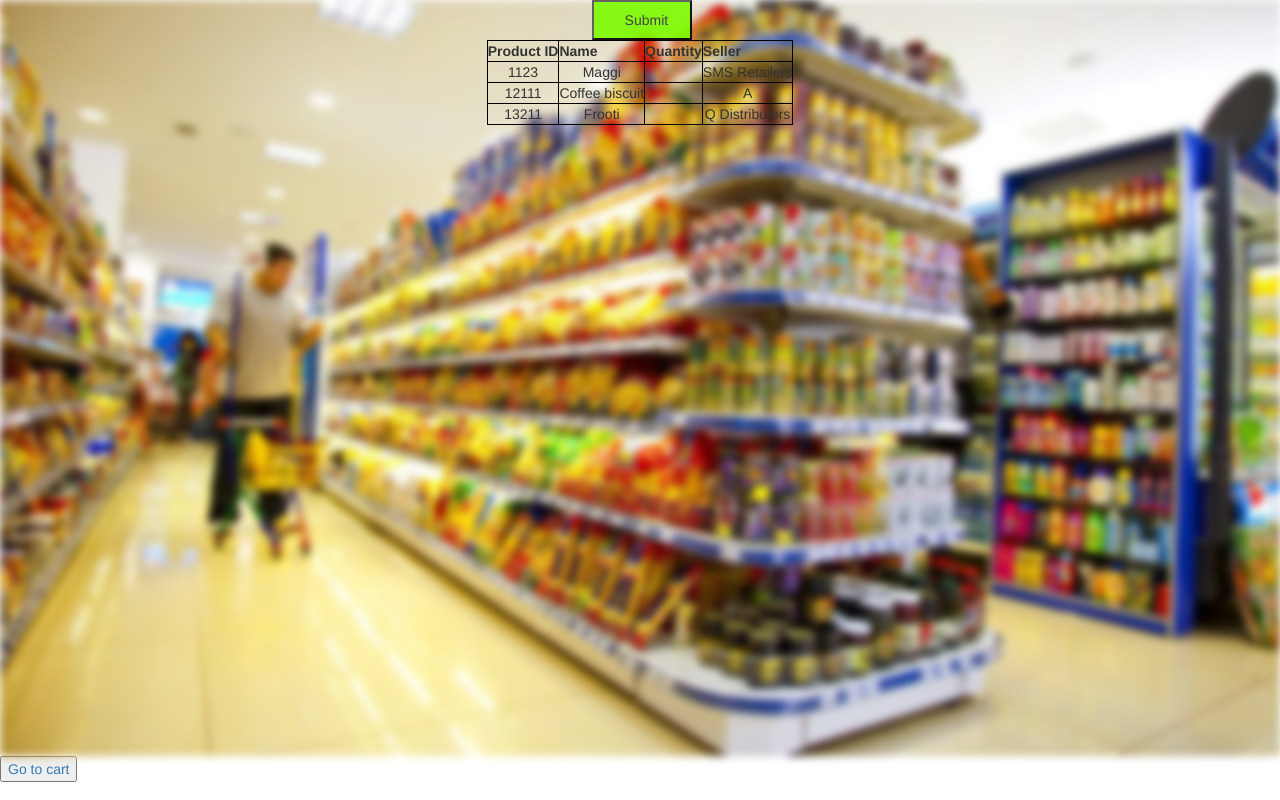
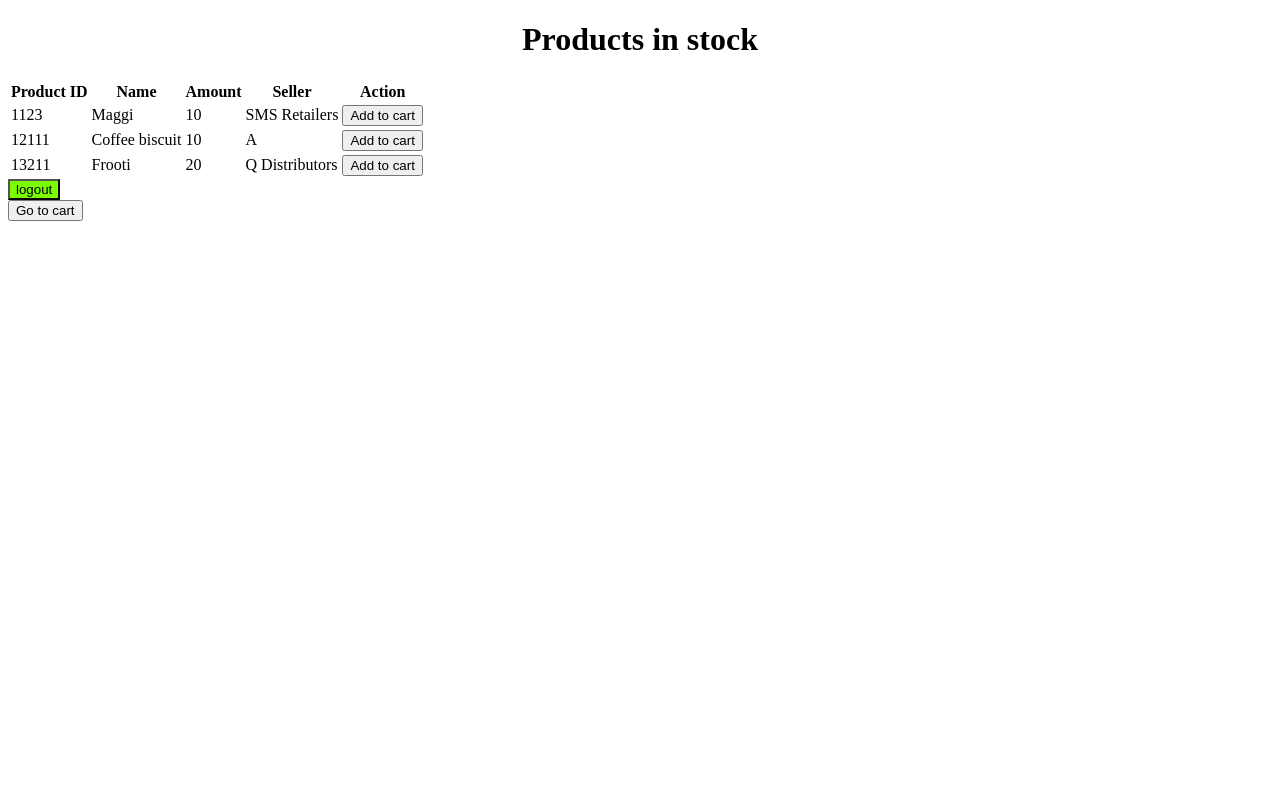
Before and after one commit to kumarsreenivas051/Grocery-Database-Management-System, a PHP site: page /home.php in a window 1280 px wide. Run offline with PHP 8.4, Linux system fonts and the light colour scheme; data comes from the database, SQL or seed files in the repository; data that the repository does not hold is empty.

Commit message:
Add files via upload

```diff
--- a/userPortal.php
+++ b/userPortal.php
@@ -1,12 +1,7 @@
 <html>
 <head>
-    <meta http-equiv="cache-control" content="no-cache,no-store,must-revalidate">
-    <meta http-equiv="pragma" content="no-cache">
-    <meta http-equiv="expires" content="0">
-    <link rel="stylesheet" type="text/css" href="design1.css">
-    <link rel="stylesheet" href="https://maxcdn.bootstrapcdn.com/bootstrap/3.3.1/css/bootstrap.min.css">
-
     <link rel="shortcut icon" href="download.png" type="image/png" sizes="16*16">
+    <link rel="stylesheet" type="text/css" href="style.css">
     <title>
         User portal
     </title>
@@ -14,34 +9,72 @@
 </head>
 
 <body>
-<div class="background">
-    <img src="cover.jpg">
-</div>
-<div class="foreground">
 
-
-                <form action="index.php" method="post">&emsp;&emsp;&emsp;&emsp;&emsp;&emsp;&emsp;&emsp;&emsp;&emsp;&emsp;&emsp;&emsp;&emsp;&emsp;&emsp;&emsp;&emsp;&emsp;&emsp;&emsp;&emsp;&emsp;&emsp;&emsp;&emsp;&emsp;&emsp;&emsp;&emsp;&emsp;&emsp;&emsp;&emsp;&emsp;&emsp;&emsp;&emsp;&emsp;&emsp;&emsp;&emsp;
-                    <input type="submit" name="ulogout" style="background:lawngreen ;" class="submit-btn">
-                </form>
-
-
-<?php
+<div id="container">
+    <div id="main">
+        <center><h1>Products in stock</h1></center>
+        <?php
 
 include('connection.php');
-
 $sql = "SELECT * FROM product;";
 $result = $con->query($sql);
-if ($result->num_rows > 0){
-    echo "<center>";
-echo "<table><tr><th>Product ID</th><th>Name</th><th>Quantity</th><th>Seller</th></tr>";
+if(isset($_GET['action']) && $_GET['action']=="add")
+{
+    $id = intval($_GET['id']);
+    if(isset($_SESSION['cart'][$id]))
+    {
+        $_SESSION['cart'][$id]['quantity']++;
+    }
+    else
+    {
+        $q = "select * from product where prodID='$id';";
+        $query = $con->query($q);
+        if(mysqli_num_rows($query)!=0)
+        {
+          $row_p = mysqli_fetch_array($query);
+          $_SESSION['cart'][$row_p['prodID']]=array(
+                  "quantity"=>1,"price"=>$row_p['amount']
+          );
+        }
+        else
+        {
+            $message = "This product id is invalid";
+        }
+    }
+}
+if ($result->num_rows > 0) {
 
-while($row = mysqli_fetch_array($result)) {
-    echo "<tr><td>".$row["prodID"]."</td><td>".$row["prodName"] ."</td><td>".$row["prodQuant"]."</td><td>".$row["prodSeller"]."</td>";
-    echo "</tr>";
+    ?>
+    <table><tr><th><center>Product ID</center></th><th><center> Name</center>  </th><!--<th><center>Quantity</center></th>--><th>Amount</th><th><center>Seller</center></th><th>Action</th></tr>
+    <?php
+    while($row = mysqli_fetch_array($result)) {
+        ?>
+        <tr>
+            <td><?php echo $row["prodID"];?></td>
+            <td><?php echo $row["prodName"];?></td>
+           <!-- <td><//?php echo $row["prodQuant"]; ?></td>-->
+            <td><?php echo $row["amount"]; ?></td>
+            <td><?php echo $row["prodSeller"]; ?></td>
+            <td><a href="home.php?page=userPortal&action=add&id=<?php echo $row['prodID'] ?>"><button name="addtocart" id="addtocart">Add to cart</button></a></td>
+        </tr>
+        <?php
+        if(isset($_POST['addtocart']))
+        {
+            echo "<script>document.getElementsByTagName('button').innerHTML='Added';</script>";
+        }
+    }
+    echo "</table>";
+
 }
-    echo "</table>";
+else
+{
+    echo "Oops!No results!";
 }
 ?>
+        <form action="index.php" method="post">
+            <input type="submit" name="ulogout" style="background:lawngreen ;" id="submit-btn" value="logout">
+        </form>
+</div>
 </div>
 </body>
 </html>
```
